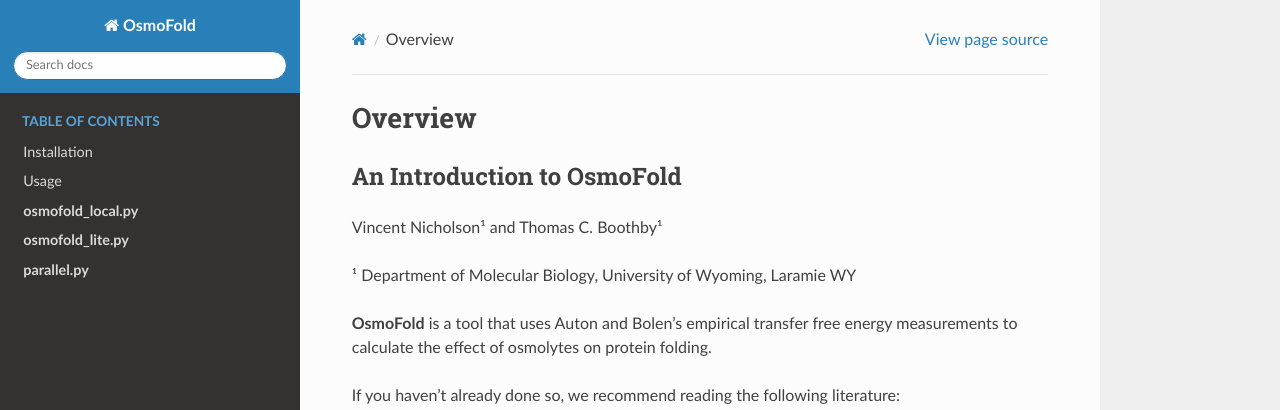
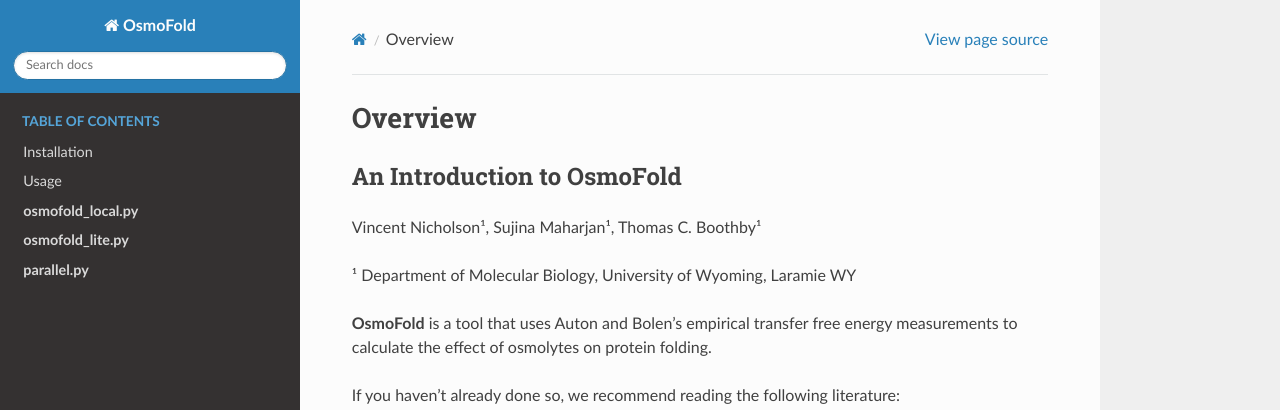
Before and after one commit to vnchlsn/OsmoFold, a Sphinx documentation site: the page built from docs/index.rst, in a window 1280 px wide and 900 px high. Shown: the top 410 px of the window. Built offline with Sphinx 7.4.7 and the Read the Docs theme 3.1.0, drawn with Linux system fonts in a browser that asks for light colours.

Commit message:
Update index.rst

```diff
--- a/docs/index.rst
+++ b/docs/index.rst
@@ -6,7 +6,7 @@
 An Introduction to OsmoFold
 ---------------------------
 
-Vincent Nicholson¹ and Thomas C. Boothby¹
+Vincent Nicholson¹, Sujina Maharjan¹, Thomas C. Boothby¹
 
 ¹ Department of Molecular Biology, University of Wyoming, Laramie WY
 
```
